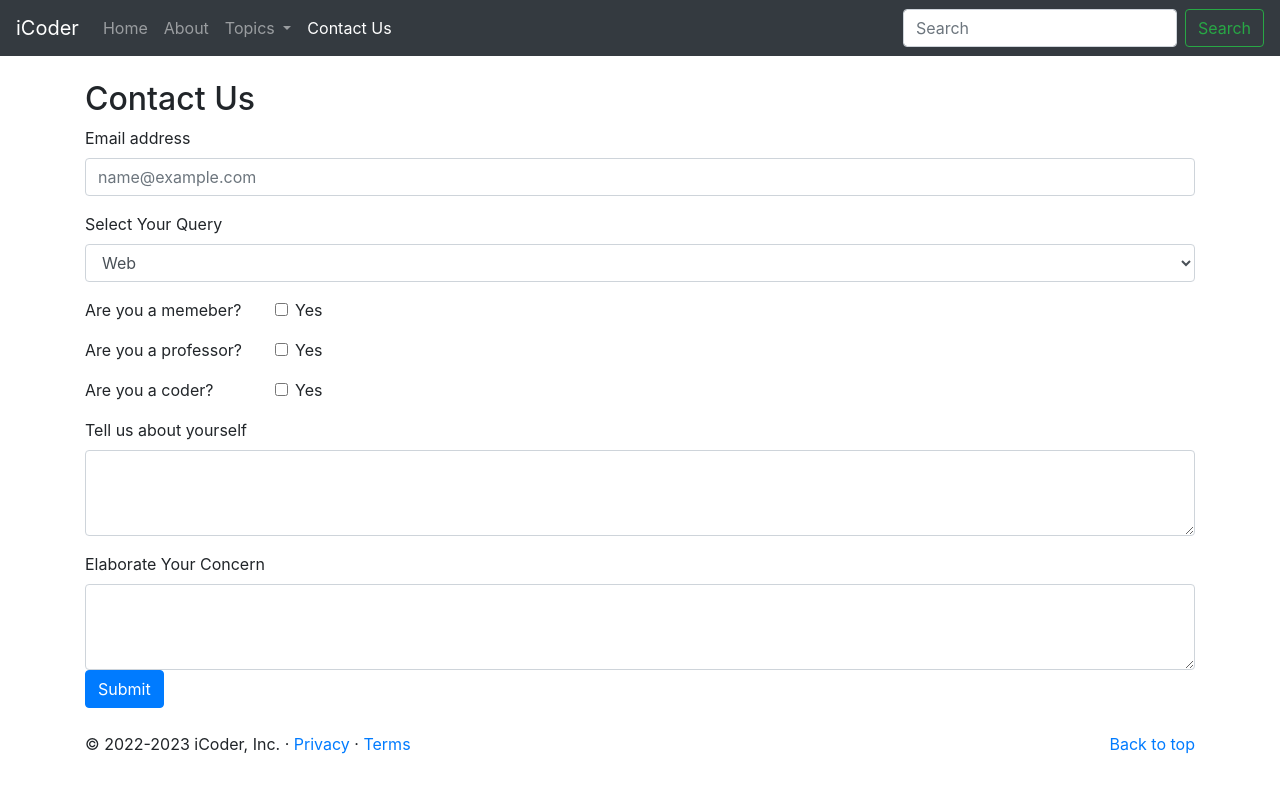
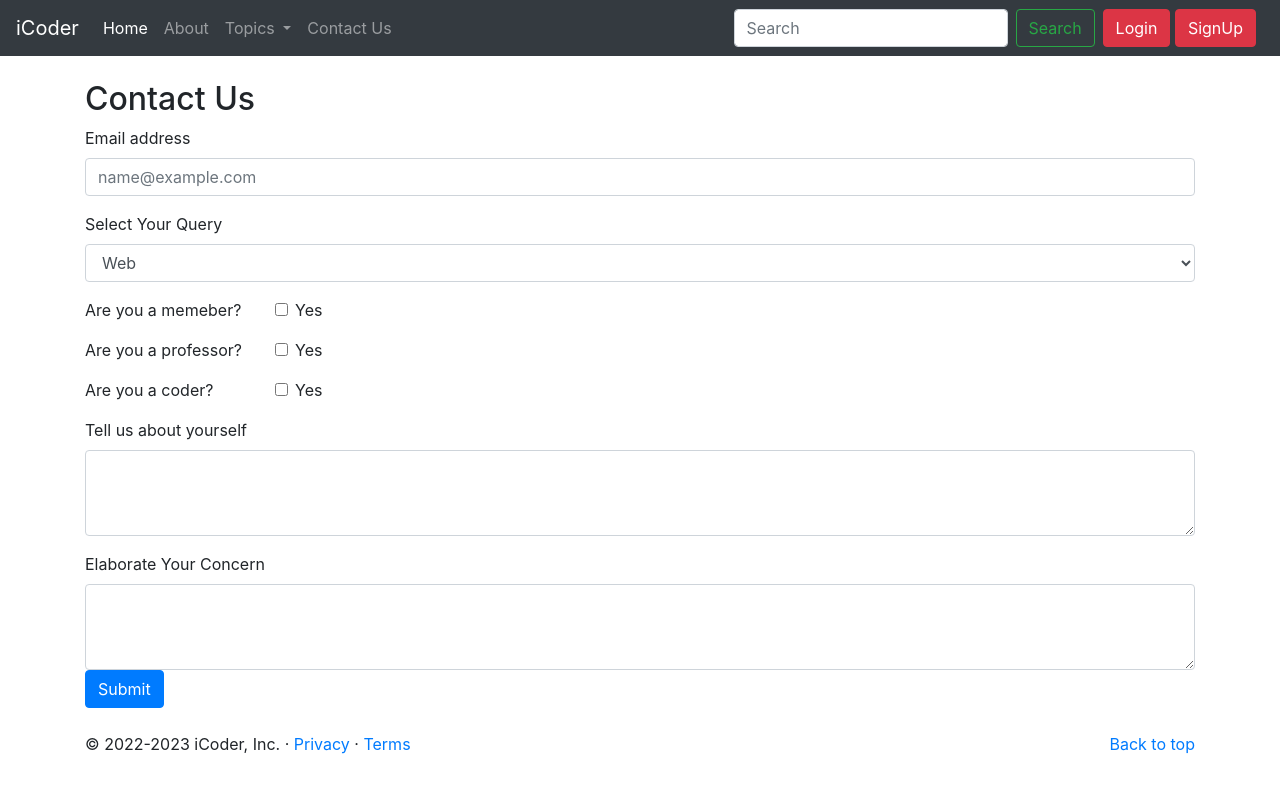
Before and after one commit to tejk2006/iCoderBootstrap, a plain HTML site: page contact.html in a window 1280 px wide. Drawn offline with nearby package versions, Linux system fonts and the light colour scheme.

Commit message:
Update contact.html

```diff
--- a/contact.html
+++ b/contact.html
@@ -16,22 +16,21 @@
 <body>
    <nav class="navbar navbar-expand-lg navbar-dark bg-dark">
         <a class="navbar-brand" href="#">iCoder</a>
-    <button class="navbar-toggler" type="button" data-toggle="collapse" data-target="#navbarSupportedContent"
-      aria-controls="navbarSupportedContent" aria-expanded="false" aria-label="Toggle navigation">
+        <button class="navbar-toggler" type="button" data-toggle="collapse" data-target="#navbarSupportedContent" aria-controls="navbarSupportedContent" aria-expanded="false" aria-label="Toggle navigation">
           <span class="navbar-toggler-icon"></span>
         </button>
 
         <div class="collapse navbar-collapse" id="navbarSupportedContent">
           <ul class="navbar-nav mr-auto">
-        <li class="nav-item">
-          <a class="nav-link" href="index.html">Home <span class="sr-only">(current)</span></a>
+            <li class="nav-item active">
+              <a class="nav-link" href="/iCoderBootstrap/index.html">Home <span class="sr-only">(current)</span></a>
             </li>
             <li class="nav-item">
-          <a class="nav-link" href="about.html">About</a>
+              <a class="nav-link" href="/iCoderBootstrap/about.html">About</a>
             </li>
             <li class="nav-item dropdown">
-          <a class="nav-link dropdown-toggle" href="#" id="navbarDropdown" role="button" data-toggle="dropdown"
-            aria-haspopup="true" aria-expanded="false">
+                <a class="nav-link dropdown-toggle" href="#" id="navbarDropdown" role="button"
+                    data-toggle="dropdown" aria-haspopup="true" aria-expanded="false">
                     Topics
                 </a>
                 <div class="dropdown-menu" aria-labelledby="navbarDropdown">
@@ -42,14 +41,18 @@
                     <a class="dropdown-item" href="#">Write for us</a>
                 </div>
             </li>
-        <li class="nav-item active">
-          <a class="nav-link" href="/contact.html">Contact Us</a>
+            <li class="nav-item">
+                <a class="nav-link" href="/iCoderBootstrap/contact.html">Contact Us</a>
               </li>
                      </ul>
           <form class="form-inline my-2 my-lg-0">
             <input class="form-control mr-sm-2" type="search" placeholder="Search" aria-label="Search">
             <button class="btn btn-outline-success my-2 my-sm-0" type="submit">Search</button>
           </form>
+          <div class="mx-2">
+            <button class="btn btn-danger" data-toggle="modal" data-target="#loginModal">Login</button>
+            <button class="btn btn-danger" data-toggle="modal" data-target="#signupModal">SignUp</button>
+          </div>
         </div>
       </nav>
 
```
Lines whose indentation alone changed are shown as unchanged.
